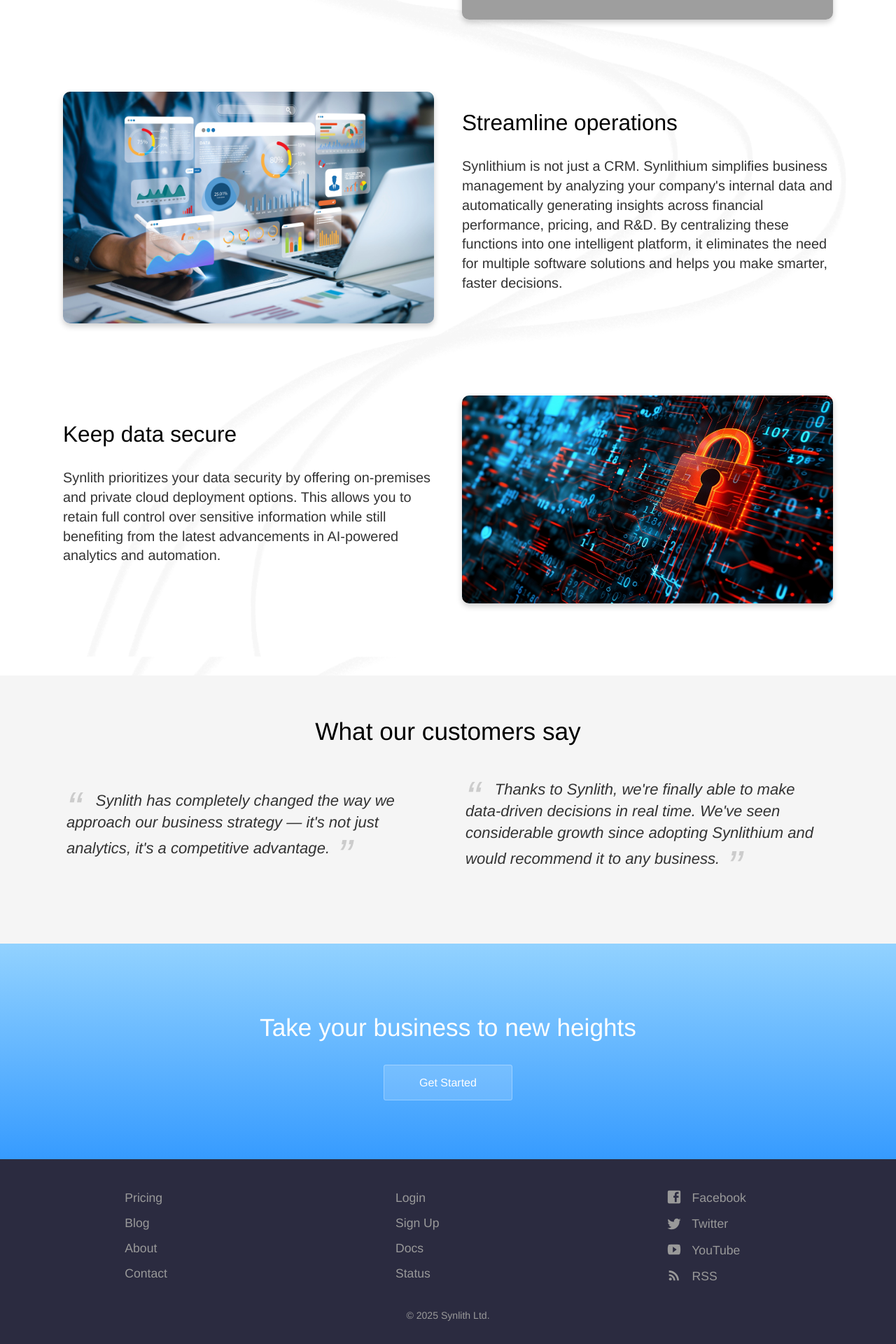
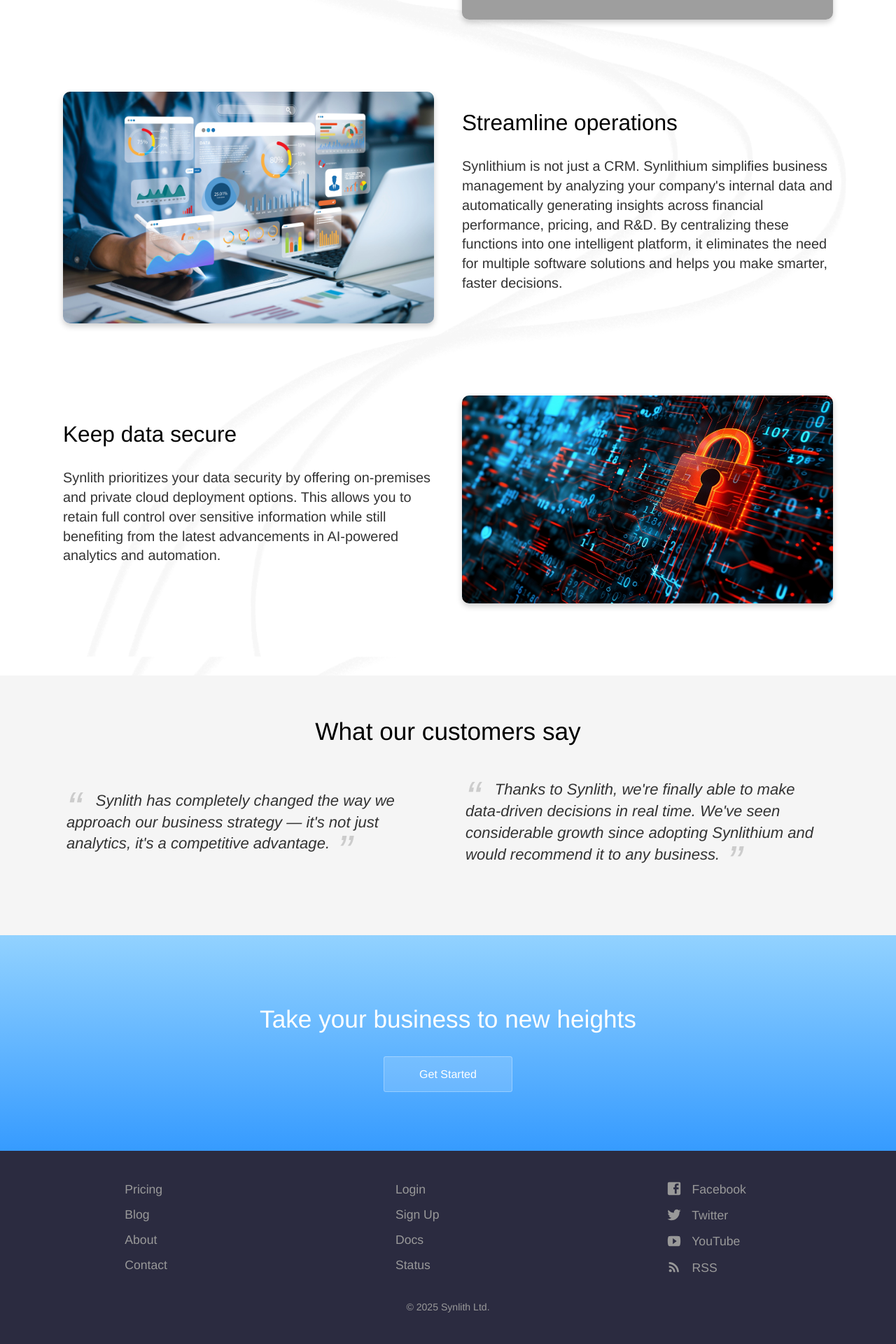
Before and after one commit to derpyjim/PRSyn, a Jekyll site: the page built from index.html, in a window 1280 px wide. Shown: the part 1434-3354 px from the top of the page at 70% size. Built offline with Jekyll 4.4.1, drawn with Linux system fonts in a browser that asks for light colours; grey boxes are pictures that could not be loaded.

Commit message:
Update layout.scss

```diff
--- a/_sass/layout.scss
+++ b/_sass/layout.scss
@@ -122,7 +122,7 @@
 	color: #ccc;
 	content: close-quote;
 	font-size: 4em;
-	line-height: 1em;
+	line-height: 0.8em;
 	margin-left: 0.1em;
 	vertical-align: -0.4em;
 }
```
